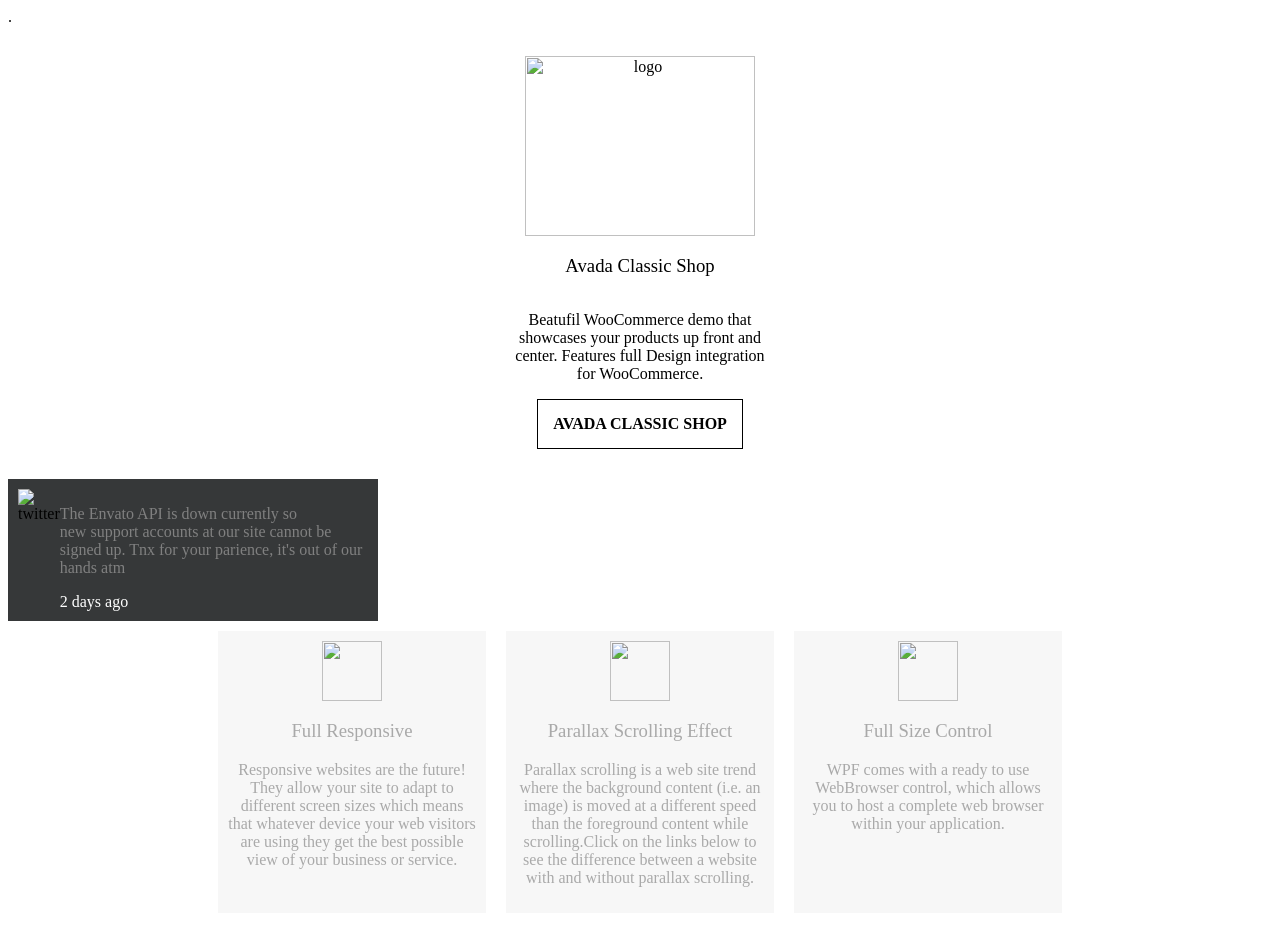
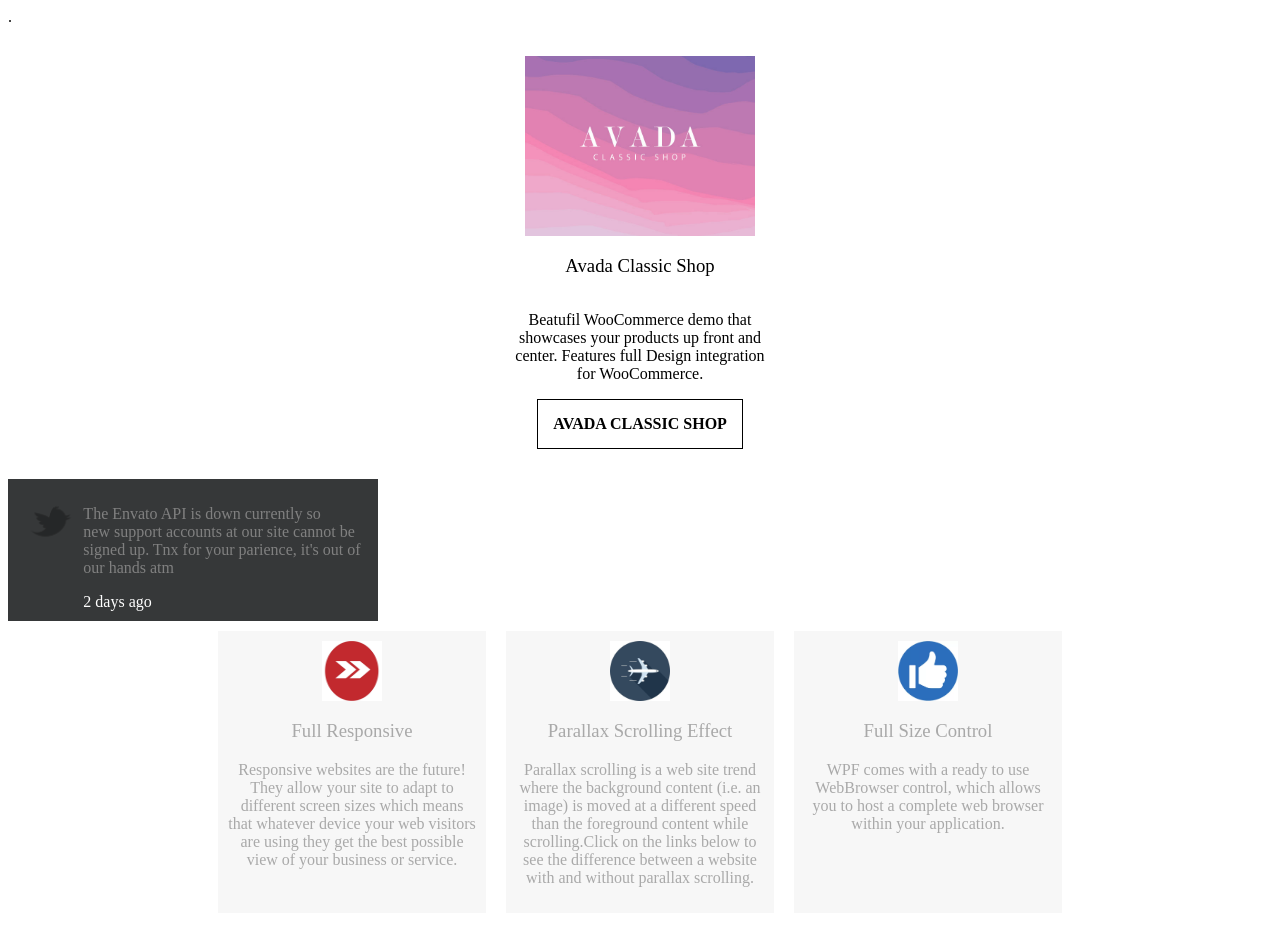
Before and after one commit to BrikBazyko/Test, a plain HTML site: page index.html in a window 1280 px wide. Drawn offline with Linux system fonts and the light colour scheme; files that its build step writes are made by us from their sources.

Commit message:
Add "img".

```diff
--- a/index.html
+++ b/index.html
@@ -3,11 +3,11 @@
   <head>
     <meta charset="utf-8">
     <title>БЭМ</title>
-     <link rel="stylesheet" type="text/css" href="style.css">
+     <link rel="stylesheet" type="text/css" href="style/style.css">
   </head>
   <body>
   <div class="card">
-    <img  class="card__image" src="classic_shop_thumbnail_2x.jpg"
+    <img  class="card__image" src="img/classic_shop_thumbnail_2x.jpg"
      alt="logo" height="180" width="230">
      <h3 class="title">Avada Classic Shop</h3>
   <p class="card__text">   Beatufil WooCommerce demo that <br>
@@ -18,7 +18,7 @@
     <a class="card-btn" href="#"> AVADA CLASSIC SHOP</a>
    </div>
    <div class="twitt">
-     <img class="twitt__image" src="twitter.png" alt="twitter">
+     <img class="twitt__image" src="img/twitter.png" alt="twitter">
      <div class="twitt__content">
      <p class="twitt__text">The Envato API is down currently so <BR>
      new support accounts at our site
@@ -29,19 +29,19 @@
    </div>
    <div class="gallery">
      <div class="gallery__item">
-       <img src="pfeile.jpg" alt=""   width="60" height="60">
+       <img src="img/pfeile.jpg" alt=""   width="60" height="60">
        <h3 class="title">Full Responsive</h3>
        <p>Responsive websites are the future! They allow your site to adapt to different screen sizes which means that whatever device your web visitors are using they get the best possible view of
           your business or service. </p>
      </div>
      <div class="gallery__item">
-       <img src="flye.jpg" alt=""width="60" height="60">
+       <img src="img/flye.jpg" alt=""width="60" height="60">
        <h3 class="title">Parallax Scrolling Effect</h3>
        <p>Parallax scrolling is a web site trend where the background content (i.e. an image) is moved at a different speed than the
          foreground content while scrolling.Click on the links below to see the difference between a website with and without parallax scrolling.</p>
      </div>
      <div class="gallery__item">
-       <img src="like.jpg" alt=""width="60" height="60">
+       <img src="img/like.jpg" alt=""width="60" height="60">
        <h3 class="title"> Full Size Control</h3>
        <p>WPF comes with a ready to use WebBrowser control, which allows you to host a complete web browser within your application. </p>
      </div>
```
